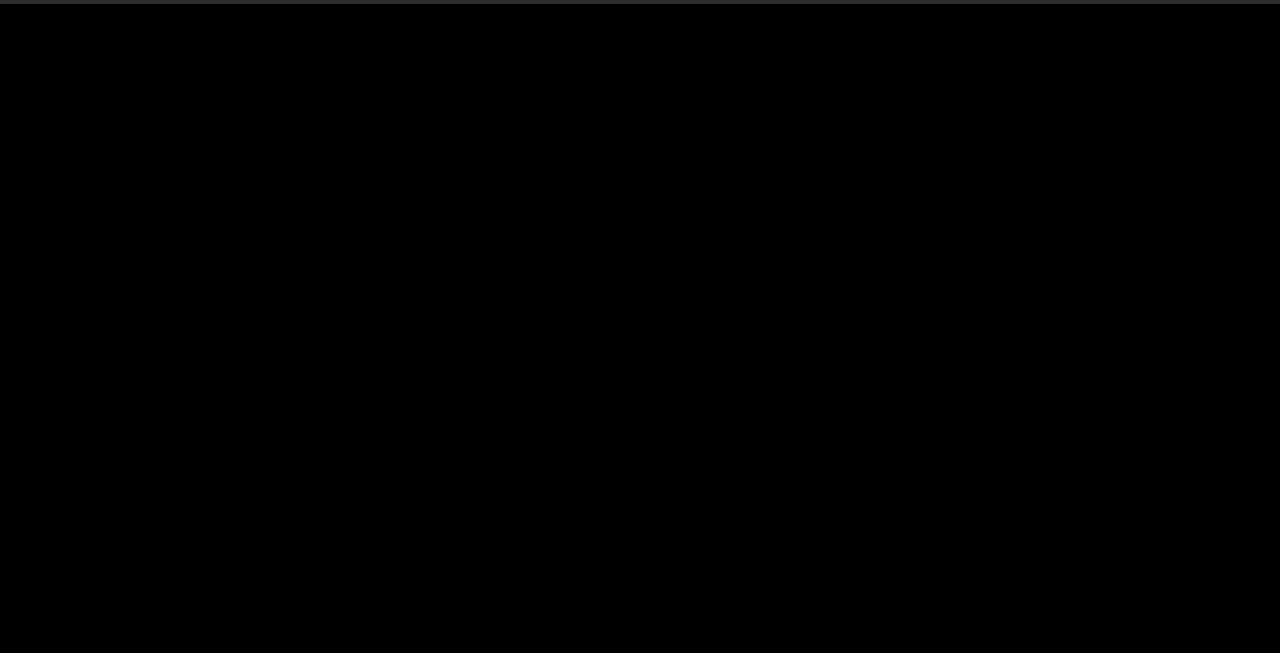
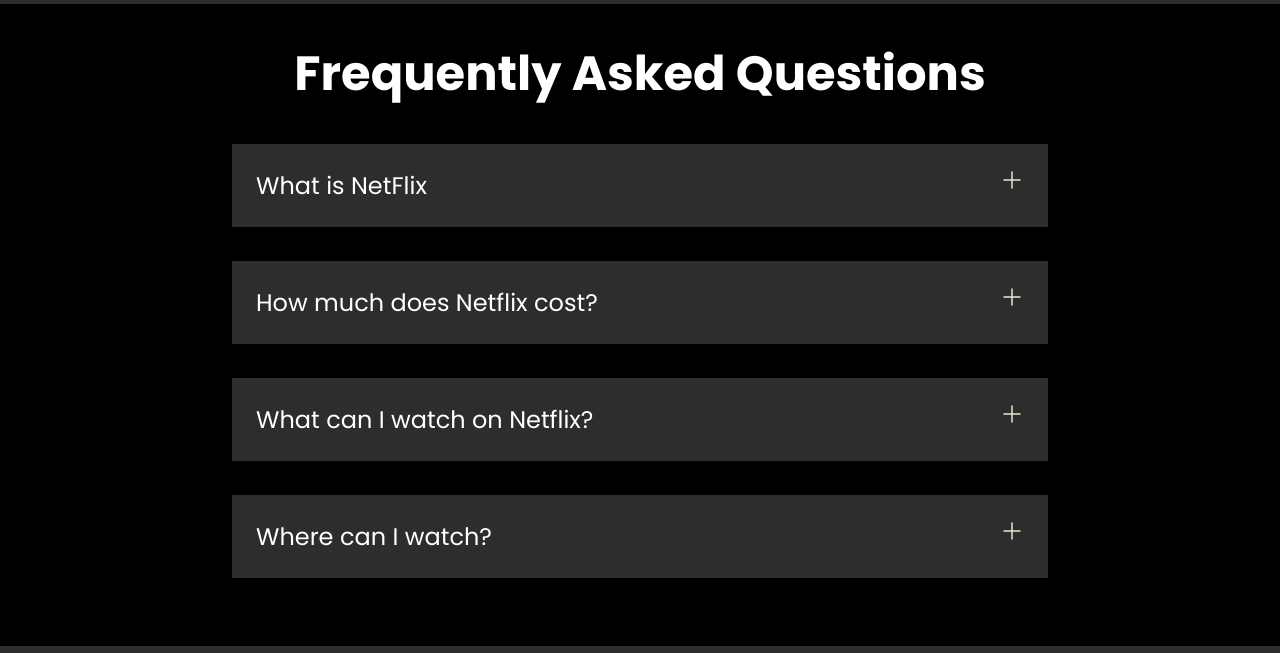
Before and after one commit to SwadhinSwain/Netflix-Clone, a plain HTML site: page index.html in a window 1280 px wide. Shown: the part 2605-3258 px from the top of the page. Before the commit the page ends 2609 px from the top, so only its background shows below. Drawn offline with Linux system fonts and the light colour scheme; a web font is replaced by a local one.

Commit message:
add faqbox section

```diff
--- a/index.html
+++ b/index.html
@@ -118,5 +118,110 @@
     </section>
 
     <div class="separation"></div>
+
+    <section class="faq">
+      <h2>Frequently Asked Questions</h2>
+      <div class="faqbox">
+        <span>What is NetFlix</span>
+        <svg
+          width="24"
+          height="24"
+          viewBox="0 0 24 24"
+          fill="white"
+          xmlns="http://www.w3.org/2000/svg"
+        >
+          <path
+            d="M12 4V20"
+            stroke="#141B34"
+            stroke-width="1.5"
+            stroke-linecap="round"
+            stroke-linejoin="round"
+          />
+          <path
+            d="M4 12H20"
+            stroke="#141B34"
+            stroke-width="1.5"
+            stroke-linecap="round"
+            stroke-linejoin="round"
+          />
+        </svg>
+      </div>
+      <div class="faqbox">
+        <span>How much does Netflix cost?</span>
+        <svg
+          width="24"
+          height="24"
+          viewBox="0 0 24 24"
+          fill="white"
+          xmlns="http://www.w3.org/2000/svg"
+        >
+          <path
+            d="M12 4V20"
+            stroke="#141B34"
+            stroke-width="1.5"
+            stroke-linecap="round"
+            stroke-linejoin="round"
+          />
+          <path
+            d="M4 12H20"
+            stroke="#141B34"
+            stroke-width="1.5"
+            stroke-linecap="round"
+            stroke-linejoin="round"
+          />
+        </svg>
+      </div>
+      <div class="faqbox">
+        <span>What can I watch on Netflix?</span>
+        <svg
+          width="24"
+          height="24"
+          viewBox="0 0 24 24"
+          fill="white"
+          xmlns="http://www.w3.org/2000/svg"
+        >
+          <path
+            d="M12 4V20"
+            stroke="#141B34"
+            stroke-width="1.5"
+            stroke-linecap="round"
+            stroke-linejoin="round"
+          />
+          <path
+            d="M4 12H20"
+            stroke="#141B34"
+            stroke-width="1.5"
+            stroke-linecap="round"
+            stroke-linejoin="round"
+          />
+        </svg>
+      </div>
+      <div class="faqbox">
+        <span>Where can I watch?</span>
+        <svg
+          width="24"
+          height="24"
+          viewBox="0 0 24 24"
+          fill="white"
+          xmlns="http://www.w3.org/2000/svg"
+        >
+          <path
+            d="M12 4V20"
+            stroke="#141B34"
+            stroke-width="1.5"
+            stroke-linecap="round"
+            stroke-linejoin="round"
+          />
+          <path
+            d="M4 12H20"
+            stroke="#141B34"
+            stroke-width="1.5"
+            stroke-linecap="round"
+            stroke-linejoin="round"
+          />
+        </svg>
+      </div>
+    </section>
+    <div class="separation"></div>
   </body>
 </html>
--- a/style.css
+++ b/style.css
@@ -175,3 +175,35 @@
 section.first > div :nth-child(2) {
   font-size: 24px;
 }
+
+.faq h2 {
+  text-align: center;
+  font-size: 48px;
+}
+
+.faq {
+  background: black;
+  color: white;
+  padding: 34px;
+}
+
+.faqbox:hover {
+  background-color: #414141;
+  color: white;
+}
+
+.faqbox svg {
+  filter: invert(1);
+}
+
+.faqbox {
+  transition: all 1s ease-out;
+  font-size: 24px;
+  display: flex;
+  justify-content: space-between;
+  background-color: #2d2d2d;
+  padding: 24px;
+  max-width: 60vw;
+  margin: 34px auto;
+  cursor: pointer;
+}
```
